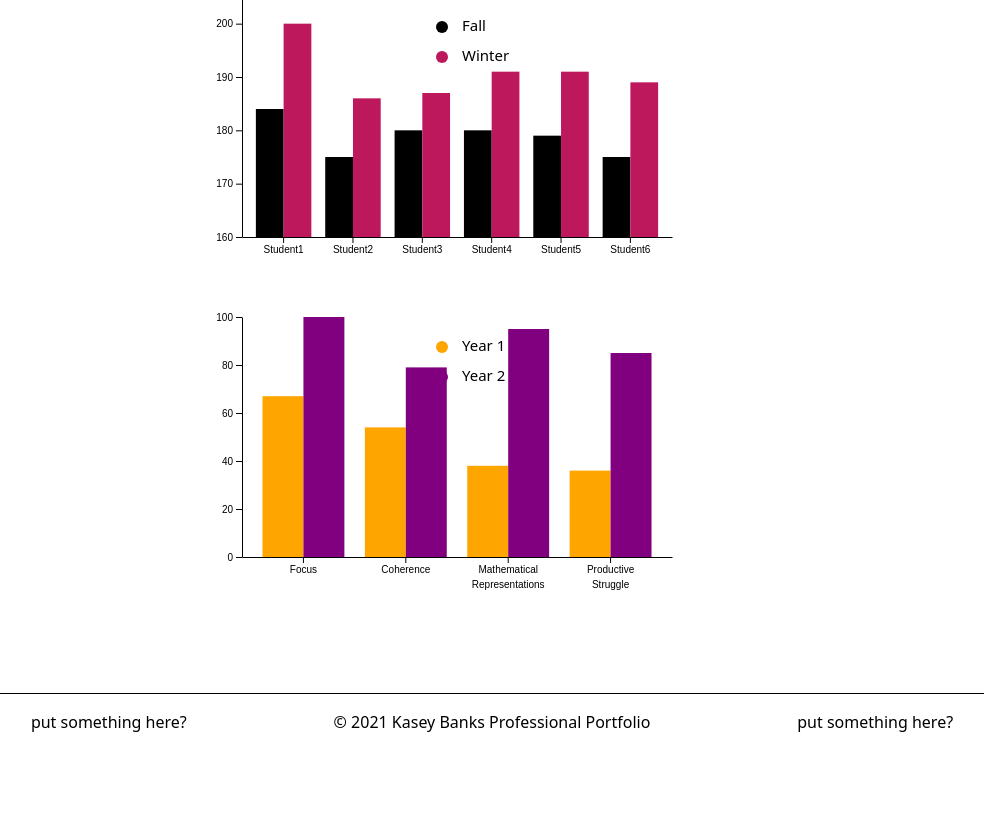
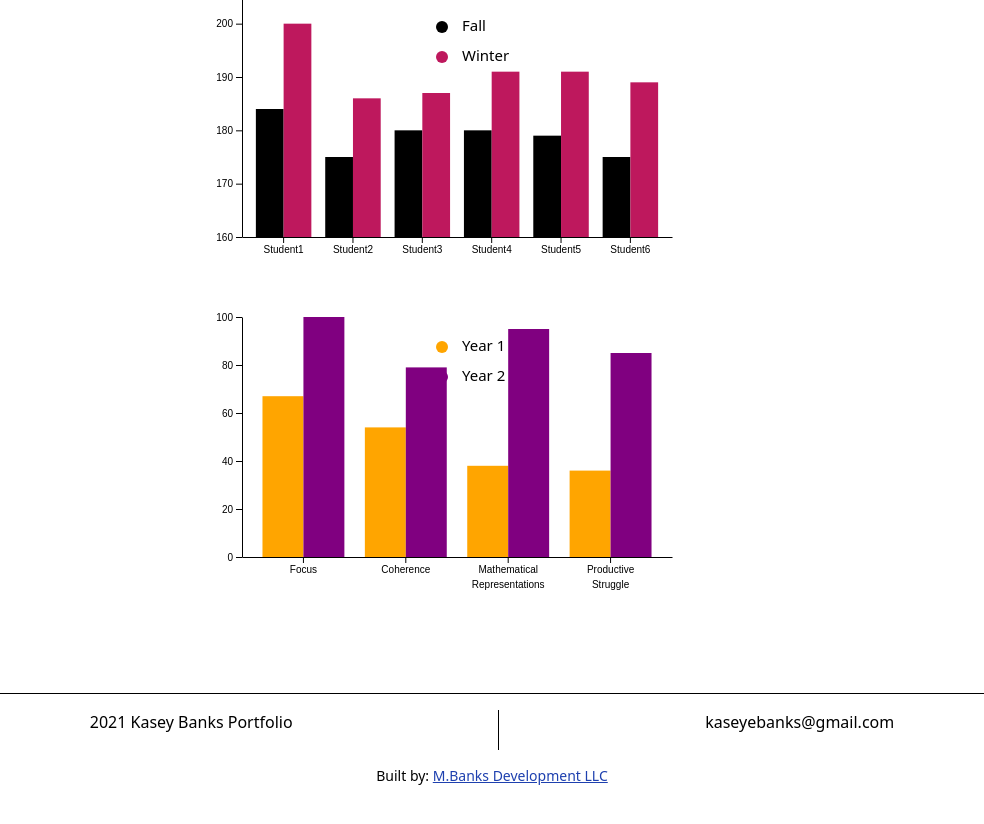
Before and after one commit to mattrbanks/kasey-banks-professional-portfolio, a Gatsby site: page / in a window 1280 px wide. Shown: the part 2295-3119 px from the top of the page, without its empty margins (148-1132 px from the left). After the commit the page ends 3097 px from the top, so only its background shows below. Built offline with nearby package versions, Linux system fonts and the light colour scheme; Gatsby itself is replaced by a stand-in of ours; a web font is replaced by a local one.

Commit message:
Extended the graph animation to the other two D3 graphs. Finished up the footer. barChartOne shows data on hover and the legend is in the correct position.

```diff
--- a/src/components/barChartOne.js
+++ b/src/components/barChartOne.js
@@ -1,5 +1,5 @@
 import React, { useRef, useEffect, useState } from "react";
-import { select } from "d3";
+import { select, color } from "d3";
 import * as d3 from "d3";
 import VisibilitySensor from "react-visibility-sensor";
 
@@ -68,14 +68,30 @@ const BarChartOne = () => {
       .append("rect")
       .attr("class", "bar field1")
       .style("fill", "blue")
-      .attr("x", (d) => xScale1("field1"))
-      //   .attr("y", (d) => yScale(d.field1))
-      .attr("y", (d) => yScale(0))
+      .on("mouseover", function (d, i) {
+        d3.select(this).style("fill", d3.rgb(color("blue")).darker(2));
+
+        let y = d3.select(this).attr("y");
+        let x = d3.select(this).attr("x");
+
+        svg
+          .append("text")
+          .attr("id", "ID")
+          .attr("x", x + 5)
+          .attr("y", y)
+          .text(i.field1)
+          .style("font-size", "10px")
+          .attr("alignment-baseline", "middle");
+      })
+      .on("mouseout", function (d, i) {
+        d3.select(this).style("fill", color("blue"));
+
+        d3.select("#ID").remove();
+      })
+      .attr("x", () => xScale1("field1"))
+      .attr("y", () => yScale(0))
       .attr("width", xScale1.bandwidth())
-      //   .attr("height", (d) => {
-      //     return height - margin.top - margin.bottom - yScale(d.field1);
-      //   })
-      .attr("height", (d) => {
+      .attr("height", () => {
         return height - margin.top - margin.bottom - yScale(0);
       });
 
@@ -87,14 +103,50 @@ const BarChartOne = () => {
       .append("rect")
       .attr("class", "bar field2")
       .style("fill", "red")
-      .attr("x", (d) => xScale1("field2"))
-      //   .attr("y", (d) => yScale(d.field2))
-      .attr("y", (d) => yScale(0))
+      .on("mouseover", function (d, i) {
+        d3.select(this).style("fill", d3.rgb(color("red")).darker(2));
+
+        let y = d3.select(this).attr("y");
+        let x = d3.select(this).attr("x");
+
+        svg
+          .append("text")
+          .attr("id", "ID")
+          .attr("x", 5)
+          .attr("y", y)
+          .text(i.field2)
+          .style("font-size", "10px")
+          .attr("alignment-baseline", "middle");
+      })
+      .on("touchstart", function (d, i) {
+        d3.select(this).style("fill", d3.rgb(color("red")).darker(2));
+
+        let y = d3.select(this).attr("y");
+        let x = d3.select(this).attr("x");
+
+        svg
+          .append("text")
+          .attr("id", "ID")
+          .attr("x", 5)
+          .attr("y", y)
+          .text(i.field2)
+          .style("font-size", "10px")
+          .attr("alignment-baseline", "middle");
+      })
+      .on("mouseout", function () {
+        d3.select(this).style("fill", color("red"));
+
+        d3.select("#ID").remove();
+      })
+      .on("touchend", function () {
+        d3.select(this).style("fill", color("red"));
+
+        d3.select("#ID").remove();
+      })
+      .attr("x", () => xScale1("field2"))
+      .attr("y", () => yScale(0))
       .attr("width", xScale1.bandwidth())
-      //   .attr("height", (d) => {
-      //     return height - margin.top - margin.bottom - yScale(d.field2);
-      //   })
-      .attr("height", (d) => {
+      .attr("height", () => {
         return height - margin.top - margin.bottom - yScale(0);
       });
 
@@ -111,27 +163,27 @@ const BarChartOne = () => {
     // Legend
     svg
       .append("circle")
-      .attr("cx", 200)
-      .attr("cy", 30)
+      .attr("cx", 50)
+      .attr("cy", 270)
       .attr("r", 6)
       .style("fill", "blue");
     svg
       .append("circle")
-      .attr("cx", 200)
-      .attr("cy", 60)
+      .attr("cx", 245)
+      .attr("cy", 270)
       .attr("r", 6)
       .style("fill", "red");
     svg
       .append("text")
-      .attr("x", 220)
-      .attr("y", 30)
+      .attr("x", 70)
+      .attr("y", 270)
       .text("Grade-Level Average")
       .style("font-size", "15px")
       .attr("alignment-baseline", "middle");
     svg
       .append("text")
-      .attr("x", 220)
-      .attr("y", 60)
+      .attr("x", 265)
+      .attr("y", 270)
       .text("My Class Average")
       .style("font-size", "15px")
       .attr("alignment-baseline", "middle");
--- a/src/components/barChartThree.js
+++ b/src/components/barChartThree.js
@@ -1,6 +1,7 @@
-import React, { useRef, useEffect } from "react";
+import React, { useRef, useEffect, useState } from "react";
 import { select } from "d3";
 import * as d3 from "d3";
+import VisibilitySensor from "react-visibility-sensor";
 
 const BarChartThree = () => {
   let models = [
@@ -31,6 +32,8 @@ const BarChartThree = () => {
   });
 
   const svgRef = useRef();
+
+  const [visibility, setVisibility] = useState(false);
 
   const insertLinebreaks = function (d) {
     var el = d3.select(this);
@@ -87,10 +90,10 @@ const BarChartThree = () => {
       .attr("class", "bar field1")
       .style("fill", "orange")
       .attr("x", (d) => xScale1("field1"))
-      .attr("y", (d) => yScale(d.field1))
+      .attr("y", (d) => yScale(0))
       .attr("width", xScale1.bandwidth())
       .attr("height", (d) => {
-        return height - margin.top - margin.bottom - yScale(d.field1);
+        return height - margin.top - margin.bottom - yScale(0);
       });
 
     /* Add field2 bars */
@@ -102,10 +105,10 @@ const BarChartThree = () => {
       .attr("class", "bar field2")
       .style("fill", "purple")
       .attr("x", (d) => xScale1("field2"))
-      .attr("y", (d) => yScale(d.field2))
+      .attr("y", (d) => yScale(0))
       .attr("width", xScale1.bandwidth())
       .attr("height", (d) => {
-        return height - margin.top - margin.bottom - yScale(d.field2);
+        return height - margin.top - margin.bottom - yScale(0);
       });
 
     // Add the X Axis
@@ -150,14 +153,65 @@ const BarChartThree = () => {
     svg.selectAll("g.x.axis g text").each(insertLinebreaks);
   }, []);
 
+  useEffect(() => {
+    const svg = select(svgRef.current),
+      width = 500,
+      height = 300,
+      margin = { top: 30, right: 20, bottom: 30, left: 50 },
+      barPadding = 0.2,
+      axisTicks = { qty: 5, outerSize: 0, dateFormat: "%m-%d" };
+
+    const yScale = d3
+      .scaleLinear()
+      .range([height - margin.top - margin.bottom, 0]);
+
+    yScale.domain([0, 100]);
+
+    // Animation
+    if (visibility === true) {
+      svg
+        .selectAll(".bar.field1")
+        .transition()
+        .duration(800)
+        .attr("y", (d) => yScale(d.field1))
+        .attr("height", (d) => {
+          return height - margin.top - margin.bottom - yScale(d.field1);
+        })
+        .delay(function (d, i) {
+          console.log(i);
+          return i * 100;
+        });
+
+      svg
+        .selectAll(".bar.field2")
+        .transition()
+        .duration(800)
+        .attr("y", (d) => yScale(d.field2))
+        .attr("height", (d) => {
+          return height - margin.top - margin.bottom - yScale(d.field2);
+        })
+        .delay(function (d, i) {
+          console.log(i);
+          return i * 100;
+        });
+    }
+  }, [visibility]);
+
   return (
     <React.Fragment>
       <div className="flex justify-center items-center w-full h-80">
-        <svg
-          style={{ width: 500 }}
-          className="my-20 block overflow-visible bg-white w-auto h-80"
-          ref={svgRef}
-        ></svg>
+        <VisibilitySensor
+          onChange={(isVisible) => {
+            setVisibility(isVisible);
+            console.log(visibility);
+          }}
+        >
+          <svg
+            style={{ width: 500 }}
+            className="my-20 block overflow-visible bg-white w-auto h-80"
+            ref={svgRef}
+          ></svg>
+        </VisibilitySensor>
       </div>
     </React.Fragment>
   );
--- a/src/components/barChartTwo.js
+++ b/src/components/barChartTwo.js
@@ -1,6 +1,7 @@
-import React, { useRef, useEffect } from "react";
+import React, { useRef, useEffect, useState } from "react";
 import { select } from "d3";
 import * as d3 from "d3";
+import VisibilitySensor from "react-visibility-sensor";
 
 const BarChartTwo = () => {
   let models = [
@@ -41,6 +42,8 @@ const BarChartTwo = () => {
   });
 
   const svgRef = useRef();
+
+  const [visibility, setVisibility] = useState(false);
 
   useEffect(() => {
     const svg = select(svgRef.current),
@@ -86,10 +89,10 @@ const BarChartTwo = () => {
       .attr("class", "bar field1")
       .style("fill", "black")
       .attr("x", (d) => xScale1("field1"))
-      .attr("y", (d) => yScale(d.field1))
+      .attr("y", (d) => yScale(160))
       .attr("width", xScale1.bandwidth())
       .attr("height", (d) => {
-        return height - margin.top - margin.bottom - yScale(d.field1);
+        return height - margin.top - margin.bottom - yScale(160);
       });
 
     /* Add field2 bars */
@@ -101,10 +104,10 @@ const BarChartTwo = () => {
       .attr("class", "bar field2")
       .style("fill", "#BE185D")
       .attr("x", (d) => xScale1("field2"))
-      .attr("y", (d) => yScale(d.field2))
+      .attr("y", (d) => yScale(160))
       .attr("width", xScale1.bandwidth())
       .attr("height", (d) => {
-        return height - margin.top - margin.bottom - yScale(d.field2);
+        return height - margin.top - margin.bottom - yScale(160);
       });
 
     // Add the X Axis
@@ -146,14 +149,65 @@ const BarChartTwo = () => {
       .attr("alignment-baseline", "middle");
   }, []);
 
+  useEffect(() => {
+    const svg = select(svgRef.current),
+      width = 500,
+      height = 300,
+      margin = { top: 30, right: 20, bottom: 30, left: 50 },
+      barPadding = 0.2,
+      axisTicks = { qty: 5, outerSize: 0, dateFormat: "%m-%d" };
+
+    const yScale = d3
+      .scaleLinear()
+      .range([height - margin.top - margin.bottom, 0]);
+
+    yScale.domain([160, 205]);
+
+    // Animation
+    if (visibility === true) {
+      svg
+        .selectAll(".bar.field1")
+        .transition()
+        .duration(800)
+        .attr("y", (d) => yScale(d.field1))
+        .attr("height", (d) => {
+          return height - margin.top - margin.bottom - yScale(d.field1);
+        })
+        .delay(function (d, i) {
+          console.log(i);
+          return i * 100;
+        });
+
+      svg
+        .selectAll(".bar.field2")
+        .transition()
+        .duration(800)
+        .attr("y", (d) => yScale(d.field2))
+        .attr("height", (d) => {
+          return height - margin.top - margin.bottom - yScale(d.field2);
+        })
+        .delay(function (d, i) {
+          console.log(i);
+          return i * 100;
+        });
+    }
+  }, [visibility]);
+
   return (
     <React.Fragment>
       <div className="flex justify-center items-center w-full h-80">
-        <svg
-          style={{ width: 500 }}
-          className="my-20 block overflow-visible bg-white w-auto h-80"
-          ref={svgRef}
-        ></svg>
+        <VisibilitySensor
+          onChange={(isVisible) => {
+            setVisibility(isVisible);
+            console.log(visibility);
+          }}
+        >
+          <svg
+            style={{ width: 500 }}
+            className="my-20 block overflow-visible bg-white w-auto h-80"
+            ref={svgRef}
+          ></svg>
+        </VisibilitySensor>
       </div>
     </React.Fragment>
   );
--- a/src/components/footer.js
+++ b/src/components/footer.js
@@ -3,33 +3,28 @@ import React from "react";
 const Footer = () => {
   return (
     <div>
-      <div
-        style={{
-          textAlign: "center",
-          borderTop: "1px solid black",
-          marginBottom: "0",
-          padding: "1rem",
-        }}
-      >
+      <div className="text-center border-t border-solid border-black mb-0 px-4 pt-4">
         <div className="block md:flex md:justify-evenly">
-          <p>put something here?</p>
           <div className="mb-4">
-            <h5>
-              © {new Date().getFullYear()} Kasey Banks Professional Portfolio
-            </h5>
+            <h5>{new Date().getFullYear()} Kasey Banks Portfolio</h5>
           </div>
-          <div className="flex justify-center mb-4">
-            <p>put something here?</p>
-          </div>
+          <p className="border-r border-black border-solid"></p>
+          <p>kaseyebanks@gmail.com</p>
+        </div>
+        <div className="mt-4 text-sm">
+          <p>
+            Built by:
+            {` `}
+            <a
+              className="text-blue-800 underline"
+              href="https://mattbanksdev.com/"
+              target="_blank"
+            >
+              M.Banks Development LLC
+            </a>
+          </p>
         </div>
       </div>
-      {/* <p>
-        Built by
-        {` `}
-        <a href="https://mattbanksdev.com/" target="_blank">
-          M.Banks Development LLC
-        </a>
-      </p> */}
     </div>
   );
 };
--- a/src/components/layout.js
+++ b/src/components/layout.js
@@ -34,7 +34,7 @@ const Layout = ({ children }) => {
       <div>
         <main>{children}</main>
       </div>
-      <div className="w-full h-64 px-4 py-4">
+      <div className="w-full px-4 py-4">
         <Footer />
       </div>
     </>
--- a/src/components/styles.css
+++ b/src/components/styles.css
@@ -34,3 +34,25 @@
     opacity: 0;
   }
 }
+
+/* width */
+::-webkit-scrollbar {
+  width: 1rem;
+}
+
+/* Track */
+::-webkit-scrollbar-track {
+  box-shadow: inset 0 0 5px grey;
+  border-radius: 10px;
+}
+
+/* Handle */
+::-webkit-scrollbar-thumb {
+  background: #be185d;
+  border-radius: 10px;
+}
+
+/* Handle on hover */
+::-webkit-scrollbar-thumb:hover {
+  background: #374151;
+}
--- a/src/pages/contact.js
+++ b/src/pages/contact.js
@@ -5,7 +5,7 @@ import ContactForm from "../components/contact-form";
 const Contact = () => {
   return (
     <Layout>
-      <div className="w-full my-4">
+      <div className="w-full mt-10 mb-28">
         <ContactForm />
       </div>
     </Layout>
--- a/src/pages/extended-gallery.js
+++ b/src/pages/extended-gallery.js
@@ -6,7 +6,7 @@ const ExtendedGallery = () => {
   return (
     <Layout>
       <div>
-        <div className="lg:flex lg:justify-center">
+        <div className="lg:flex lg:justify-center mt-10">
           <div className="flex justify-center items-center">
             <p className="text-9xl cursive-font mr-10">My Videos</p>
           </div>
```
Also changed, not shown: src/components/barChartOneData.json (deleted, +0 -28 lines), src/pages/index.js (+8 -25 lines).
